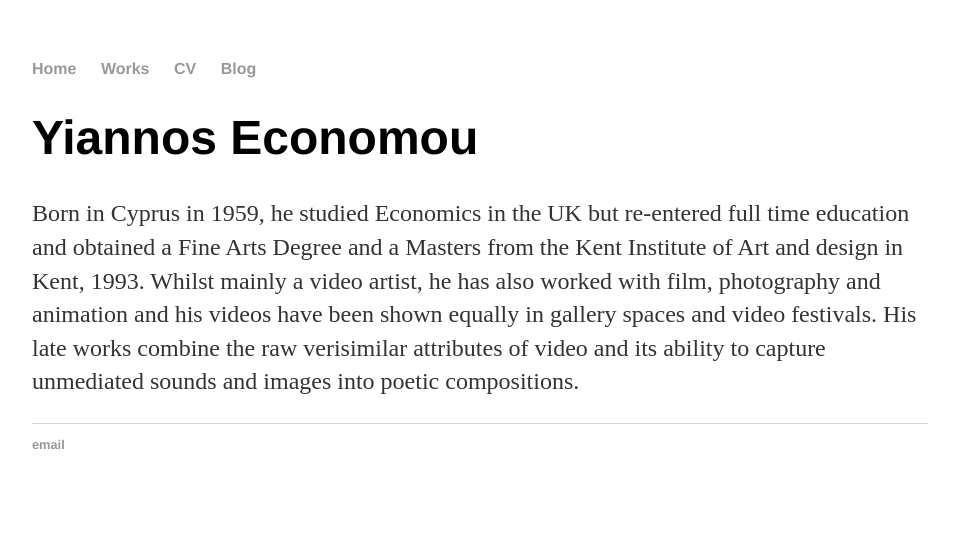
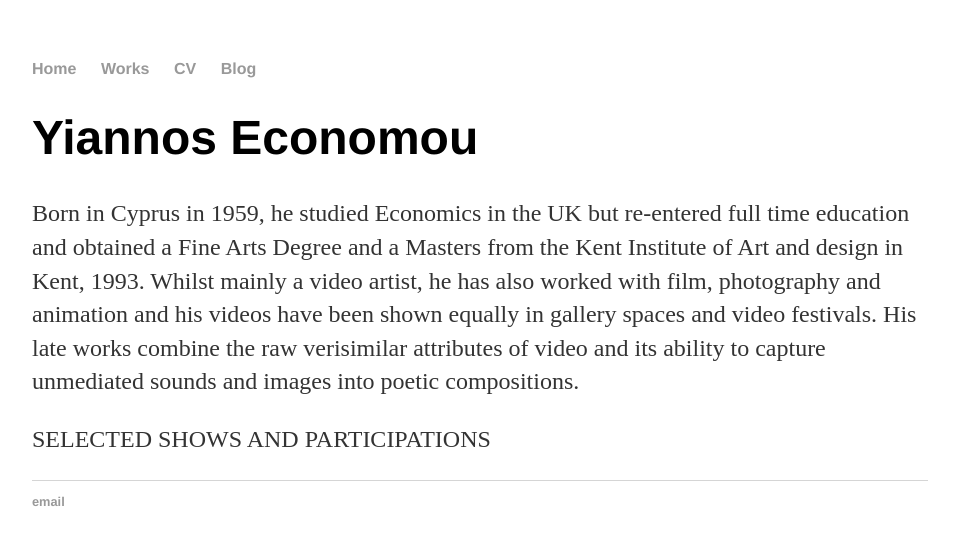
Before and after one commit to YiannosEconomou/Yiannos-E.net, a Jekyll site: the page built from cv.html, in a window 1280 px wide. Shown: the top 545 px of the page, without its empty margins (160-1119 px from the left). Built offline with Jekyll 4.4.1, drawn with Linux system fonts in a browser that asks for light colours.

Commit message:
Update cv.html

```diff
--- a/cv.html
+++ b/cv.html
@@ -9,5 +9,7 @@ title: Yiannos Economou, Video Artist
 		he studied Economics in the UK but re-entered full time education and obtained a Fine Arts Degree and a Masters from
 		the Kent Institute of Art and design in Kent, 1993. Whilst mainly a video artist, he has also worked with film, photography and animation and his videos have been shown equally in gallery spaces and video festivals.
 		His late works combine the raw verisimilar attributes of video and its ability to capture unmediated sounds and images into poetic compositions.
+	<p>
+	<p> SELECTED SHOWS AND PARTICIPATIONS
 
 </div><!-- /.blurb -->
```
